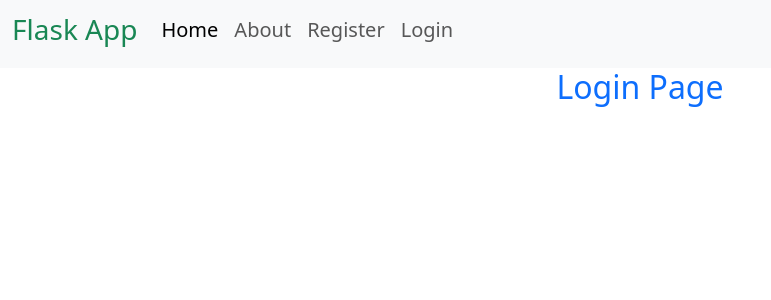
After one commit to AnasSiddiquii/Flask-Basics, a Flask app: page /login in a window 1280 px wide. The commit adds this page. Shown: the top 300 px of the page, without its empty margins (0-771 px from the left). Run offline with Flask 3, Linux system fonts and the light colour scheme.

Commit message:
uploaded

```diff
--- a/app.py
+++ b/app.py
@@ -1,5 +1,8 @@
 from flask import Flask, render_template, url_for
+from forms import RegistrationForm, LoginForm
 app = Flask(__name__)
+
+app.config['SECRET_KEY'] = 'ab1c7263106be15a8cd243a10b5ec8cc'
 
 posts = [
    {
@@ -16,6 +19,8 @@ posts = [
    }
 ]
 
+
+# ? simple routes
 @app.route('/')
 @app.route('/home')
 def home():
@@ -24,6 +29,18 @@ def home():
 @app.route('/about')
 def about():
    return render_template('about.html', title='About')
+
+
+# ? form routes
+@app.route('/register')
+def register():
+   form = RegistrationForm()
+   return render_template('register.html', title='Register', form=form)
+
+@app.route('/login')
+def login():
+   form = LoginForm()
+   return render_template('login.html', title='About', form=form)
 
 
 
--- a/forms.py
+++ b/forms.py
@@ -1,6 +1,16 @@
 from flask_wtf import FlaskForm
-from wtforms import StringField
-from wtforms.validators import DataRequired, Length
+from wtforms import StringField, PasswordField, SubmitField, BooleanField
+from wtforms.validators import DataRequired, Length, Email, EqualTo
 
 class RegistrationForm(FlaskForm):
-    userName = StringField('Username', validators=[DataRequired(), Length(min=2, max=20)])
+    username = StringField('Username', validators = [ DataRequired(), Length(min=2, max=20) ])
+    email = StringField('Email', validators = [ DataRequired(), Email() ])
+    password = PasswordField('Password', validators = [ DataRequired() ])
+    confirm_password = PasswordField('Confirm Password', validators = [ DataRequired(), EqualTo('password') ])
+    submit = SubmitField('Sign Up')
+
+class LoginForm(FlaskForm):
+    email = StringField('Email', validators = [ DataRequired(), Email() ])
+    password = PasswordField('Password', validators = [ DataRequired() ])
+    remember = BooleanField('Remember Me')
+    submit = SubmitField('Login')
--- a/static/main.css
+++ b/static/main.css
@@ -1,6 +1,4 @@
 .blog{
     margin-top: 20px;
     padding: 20px;
-    /* border: 1px solid red; */
-    /* border-radius: 10px;/ */
 }
--- a/templates/about.html
+++ b/templates/about.html
@@ -1,6 +1,6 @@
 {% extends 'layout.html' %}
 {% block content %}
     <center>
-        <h1 class="text-center text-warning">About Page</h1>
+        <h2 class="text-center text-warning">About Page</h2>
     </center>
 {% endblock %}
--- a/templates/home.html
+++ b/templates/home.html
@@ -2,7 +2,7 @@
 {% block content %}
     {% for post in posts %}
     <div class="blog row border rounded">
-        <h1 class="col-2 text-info">{{post.title}}</h1>
+        <h2 class="col-2 text-info">{{post.title}}</h2>
         <div class="row">
             <h4 class="col-2">{{post.name}}</h4>
             <h5 class="col-2">{{post.content}}</h5>
--- a/templates/layout.html
+++ b/templates/layout.html
@@ -33,6 +33,12 @@
                     <li class="nav-item">
                         <a class="nav-link" href="/about"><h5>About</h5></a>
                     </li>
+                    <li class="nav-item">
+                        <a class="nav-link" href="/register"><h5>Register</h5></a>
+                    </li>
+                    <li class="nav-item">
+                        <a class="nav-link" href="/login"><h5>Login</h5></a>
+                    </li>
                 </ul>
             </div>
         </div>
--- /dev/null
+++ b/templates/login.html
@@ -0,0 +1,4 @@
+{% extends 'layout.html' %}
+{% block content %}
+    <h2 class="text-center text-primary">Login Page</h2>
+{% endblock %}
--- /dev/null
+++ b/templates/register.html
@@ -0,0 +1,4 @@
+{% extends 'layout.html' %}
+{% block content %}
+    <h2 class="text-center text-success">Register Page</h2>
+{% endblock %}
```
